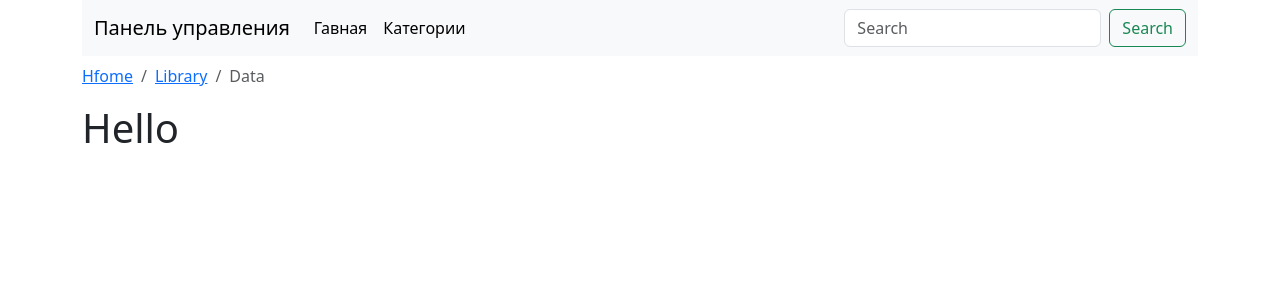
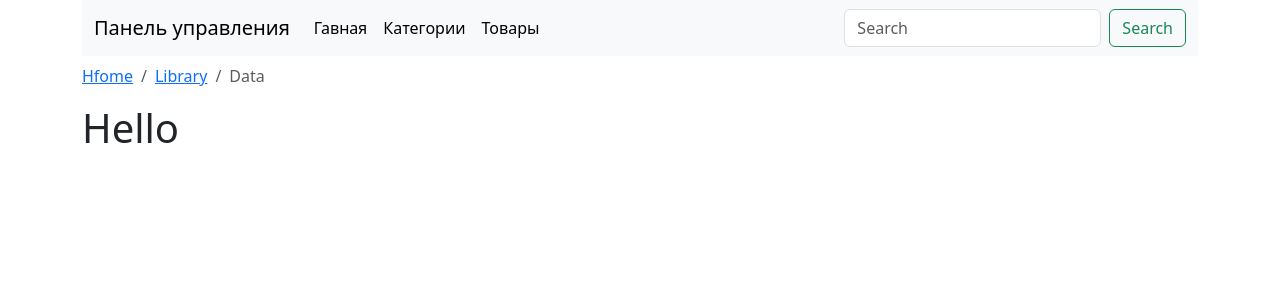
Before and after one commit to Sararun/demo-lesson, a PHP site: page /admin in a window 1280 px wide. Shown: the top 300 px of the page. Run offline with PHP 8.4, Linux system fonts and the light colour scheme; some libraries are stand-ins or nearby versions.

Commit message:
добавил продукты

```diff
--- a/views/backend/blocks/_top-menu.php
+++ b/views/backend/blocks/_top-menu.php
@@ -12,6 +12,9 @@
                 <li class="nav-item">
                     <a class="nav-link active" aria-current="page" href="/admin/categories">Категории</a>
                 </li>
+                <li class="nav-item">
+                    <a class="nav-link active" aria-current="page" href="/admin/products">Товары</a>
+                </li>
             </ul>
             <form class="d-flex">
                 <input class="form-control me-2" type="search" placeholder="Search" aria-label="Search">
```
